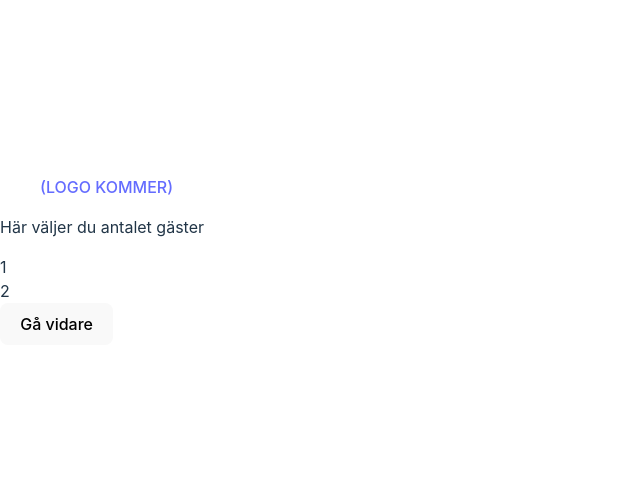
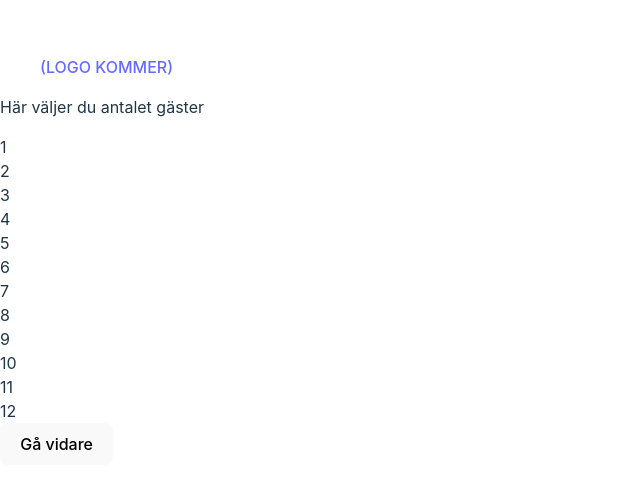
Before and after one commit to PetraElgemyr/restaurant-fullstack, a React (Vite) app in the folder fed22s-therestaurant/: page /booking in a window 1280 px wide. Shown: the part 148-636 px from the top of the page, without its empty margins (0-640 px from the left). Built offline with nearby package versions, Linux system fonts and the light colour scheme.

Commit message:
(feat): add 12 boxes for guests alt

```diff
--- a/fed22s-therestaurant/src/components/BookGuests.tsx
+++ b/fed22s-therestaurant/src/components/BookGuests.tsx
@@ -7,25 +7,31 @@ export interface IChooseGuests {
 
 export const BookGuests = ({ goToCalendar }: IChooseGuests) => {
   const context = useContext(BookingsContext);
-
   const setNumberOfGuests = (guests: number) => {
     context.currentBooking.user.numberOfGuests = guests; //sätt till talet
   };
+  const [amountOfGuests, setAmountOfGuests] = useState<number[]>([
+    1, 2, 3, 4, 5, 6, 7, 8, 9, 10, 11, 12,
+  ]);
+  let html = amountOfGuests.map((amount, index) => {
+    return (
+      <div
+        key={index}
+        onClick={() => {
+          setNumberOfGuests(amount);
+          console.log("Valda gäster: ", amount);
+        }}
+      >
+        {amount}
+      </div>
+    );
+  });
 
   return (
     <>
       <div>
         <p>Här väljer du antalet gäster</p>
-        <div
-          onClick={() => {
-            setNumberOfGuests(1);
-            console.log("klickat");
-          }}
-        >
-          1
-        </div>
-        <div onClick={() => setNumberOfGuests(2)}>2</div>
-        {/* fixa map */}
+        {html}
         <button
           type="button"
           onClick={() => {
```
